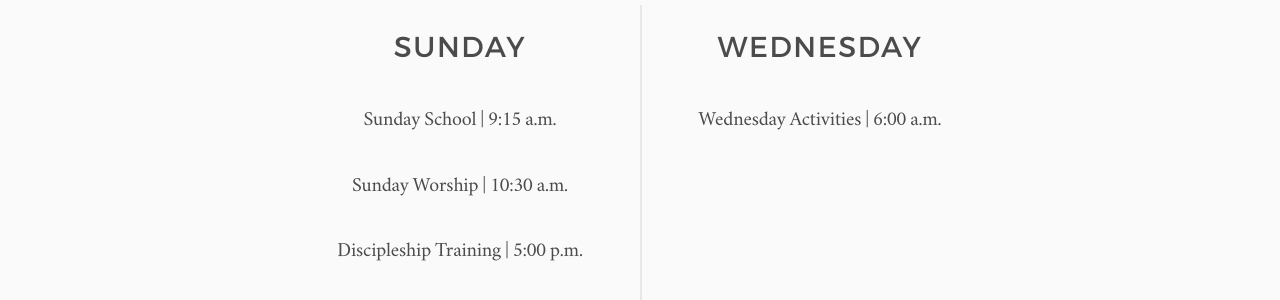
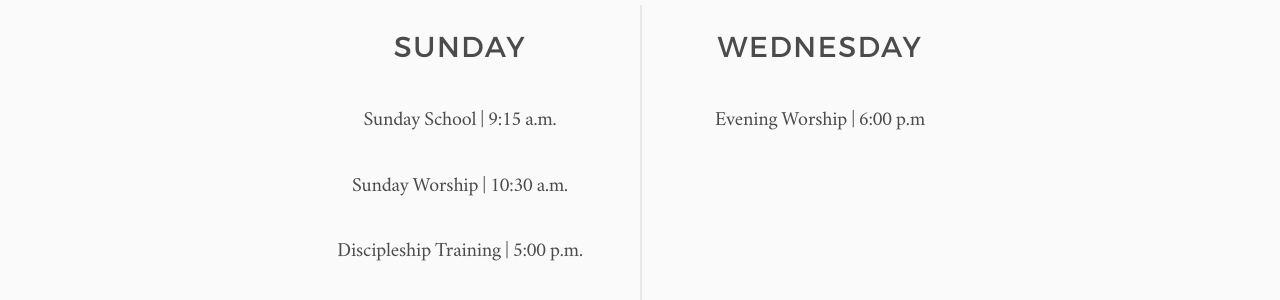
Before and after one commit to jtgry/GHBC, a Jekyll site: the page built from index.html, in a window 1280 px wide and 900 px high, scrolled down 1694 px. Shown: the part 148-448 px from the top of the window. Built offline with Jekyll 4.4.1, drawn with Linux system fonts in a browser that asks for light colours; nearby versions of some CDN libraries.

Commit message:
content update and js fixes

```diff
--- a/_includes/footer.html
+++ b/_includes/footer.html
@@ -4,5 +4,5 @@
   </div>
 </footer>
 <script src="//cdnjs.cloudflare.com/ajax/libs/jquery/1.8.0/jquery.min.js"></script>
+<script src="/js/jquery.viewportchecker.js"></script>
 <script src="/js/scripts.js"></script>
-<script src="/js/jquery.viewportchecker.js"></script>
--- a/index.html
+++ b/index.html
@@ -17,8 +17,8 @@ sunday:
     date: 6:00 p.m.
 
 wednesday:
-  - category: Wednesday Activities
-    date: 6:00 a.m.
+  - category: Evening Worship
+    date: 6:00 p.m
 
 ---
 {% include header.html %}
```
